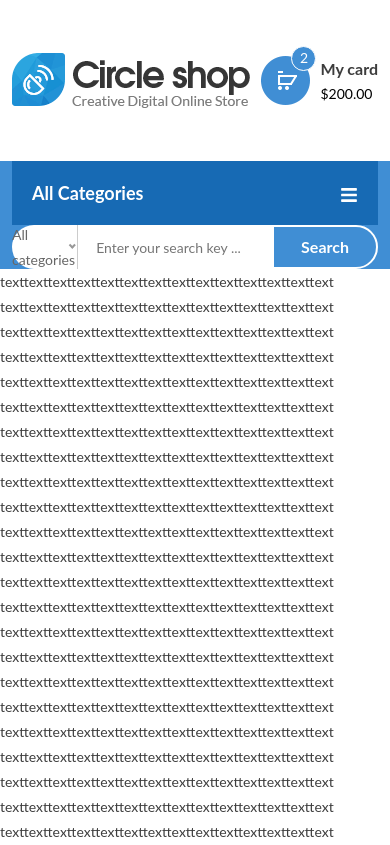
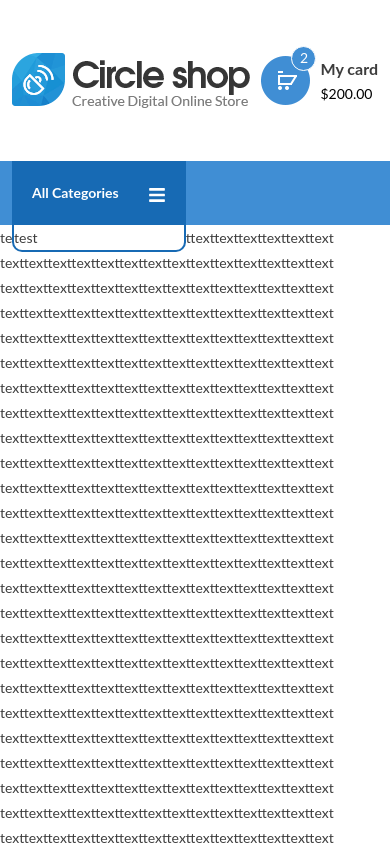
Before and after one commit to gachateam/fe2, a React (Create React App) app in the folder phonestore/: page /test in a window 390 px wide. Shown: the top 845 px of the page. Built offline with nearby package versions, Linux system fonts and the light colour scheme.

Commit message:
:heart: responsive header 50%

```diff
--- a/phonestore/src/App.css
+++ b/phonestore/src/App.css
@@ -126,13 +126,13 @@ ul {
   border-radius: 30px 0 0 30px;
   display: flex;
   align-items: center;
-  width: 22%;
+  flex-basis: 22%;
   justify-content: center;
   position: relative;
   height: 44px;
 }
 
-.top-cat::before {
+.nice-select::before {
   border-bottom: 2px solid #999;
   border-right: 2px solid #999;
   content: "";
@@ -149,13 +149,12 @@ ul {
   width: 5px;
 }
 
-
-.test{
-  display: none;
+.nice-select.open::before{
+  transform: rotate(-135deg);
 }
 
-@media screen and (max-width: 991px) {
-  .test{
-    display: block;
+@media screen and (max-width: 991px){
+  .form-search{
+    display: none;
   }
 }
--- a/phonestore/src/component/Header/Navbar/NavbarElement.js
+++ b/phonestore/src/component/Header/Navbar/NavbarElement.js
@@ -110,6 +110,10 @@ export const BlockcardDropdown = styled.div`
     transition: all 1s;
     z-index: 999;
     transform: ${props => props.show ? 'translateX(0%)' : 'translateX(300%)'};
+
+    @media screen and (max-width: 991px){
+        width: 250%;
+    }
 `
 
 export const BlockcardList = styled.ul`
--- a/phonestore/src/component/Header/Navbar/index.css
+++ b/phonestore/src/component/Header/Navbar/index.css
@@ -24,3 +24,9 @@
     opacity: 1;
   }
 }
+
+@media screen and (max-width: 991px) {
+  .navbar{
+    position: relative;
+  }
+}
--- a/phonestore/src/component/Header/Navbar/index.js
+++ b/phonestore/src/component/Header/Navbar/index.js
@@ -115,10 +115,6 @@ export class NavbarCustom extends React.Component {
         }
     }
 
-    onClick = (e) => {
-        this.setState({ show: !this.state.show })
-    }
-
     List = () => (
         <HeaderMiddleList className="list-100">
             {
--- a/phonestore/src/component/Header/Search/SearchElement.js
+++ b/phonestore/src/component/Header/Search/SearchElement.js
@@ -15,6 +15,16 @@ export const HeaderCategoryToggle = styled.div`
     padding: 10px 20px;
     overflow: hidden;
     justify-content: space-between;
+
+
+
+    @media screen and (max-width: 991px){
+        width: 270px;
+    }
+
+    @media screen and (max-width: 479px){
+        width: 174px;
+    }
 `
 
 export const HeaderCategoryesLink = styled(Link)`
@@ -29,6 +39,10 @@ export const HeaderCategoryesLink = styled(Link)`
     &:hover{
         cursor: pointer;
         color: #FFFFFF;
+    }
+
+    @media screen and (max-width: 479px){
+        font-size: 14px;
     }
 `
 
@@ -96,5 +110,30 @@ export const HeaderSearchButton = styled.button`
     }
 `
 
-export const Test = styled.div`
+export const CategoryMenus = styled.nav`
+    width: 306px;
+    background: #FFFFFF;
+    border-radius: 0 0 10px 10px;
+    border: 2px solid #176ab4;
+    border-top: none;
+    padding: 0;
+    position: absolute;
+    z-index: 9;
+
+    @media screen and (max-width: 991px){
+        width: 270px;
+    }
+
+    @media screen and (max-width: 479px){
+        width: 174px;
+    }
+    @media screen and (min-width: 991px){
+        width: 216px;
+    }
+    @media screen and (min-width: 1200px){
+        width: 261px;
+    }
+    @media screen and (min-width: 1400px){
+        width: 306px;
+    }
 `
--- a/phonestore/src/component/Header/Search/index.js
+++ b/phonestore/src/component/Header/Search/index.js
@@ -4,6 +4,7 @@ import React, { useState } from 'react'
 import { Container, Dropdown, Navbar } from 'react-bootstrap';
 // import { FaBars } from 'react-icons/fa'
 import {
+    CategoryMenus,
     HeaderCategoryesLink,
     HeaderCategoryIcon,
     HeaderCategoryToggle,
@@ -37,8 +38,30 @@ const clickDocument = (e) => {
     }
 }
 
-export const DropdownCategory = () => {
+export class DropdownCategory extends React.Component {
+    constructor() {
+        super()
 
+        this.state = {
+            selected: "All categories"
+        }
+        this.option = [
+            { dataValue: 1, value: 'All categories' },
+            { dataValue: 2, value: 'All categories1' },
+            { dataValue: 3, value: 'All categories2' },
+            { dataValue: 4, value: 'All categories3' },
+            { dataValue: 5, value: 'All categories4' },
+            { dataValue: 6, value: 'All categories5' },
+            { dataValue: 7, value: 'All categories6' },
+        ]
+    }
+
+    setSelectedText(e) {
+        this.setState({ selected: e });
+        document.querySelector('.select-option.nice-select').classList.toggle('open')
+    }
+
+    render() {
         return (
             <HeaderMenu>
                 <div className="col-md-3">
@@ -51,6 +74,9 @@ export const DropdownCategory = () => {
                                 <HeaderCategoryIcon />
                             </div>
                         </HeaderCategoryToggle>
+                        <CategoryMenus className="categorye-menus category-dropdown">
+                            test
+                        </CategoryMenus>
                     </div>
                 </div>
                 <div className="col-md-9">
@@ -124,31 +150,14 @@ export const DropdownCategory = () => {
                                 </select>
                                 <div className="nice-select select-option" tabIndex="0">
                                     <div className="current-select">
-                                    <span className="current" style={{ color: '#666', cursor: 'pointer' }}>All categories</span>
+                                        <span className="current" style={{ color: '#666', cursor: 'pointer' }}>{this.state.selected}</span>
                                     </div>
                                     <ul className="list">
-                                    <HeaderCustomOption data-value="1" className="option selected focus">All categories</HeaderCustomOption>
-                                    <HeaderCustomOption data-value="12" className="option">All categoriestesstetse etsest</HeaderCustomOption>
-                                    <HeaderCustomOption data-value="27" className="option">- - Women </HeaderCustomOption>
-                                    <HeaderCustomOption data-value="30" className="option">- - - - Dresses</HeaderCustomOption>
-                                    <HeaderCustomOption data-value="31" className="option">- - - - Shirts &amp; Blouses</HeaderCustomOption>
-                                    <HeaderCustomOption data-value="32" className="option">- - - - Blazers</HeaderCustomOption>
-                                    <HeaderCustomOption data-value="33" className="option">- - - - Lingerie</HeaderCustomOption>
-                                    <HeaderCustomOption data-value="34" className="option">- - - - Jeans</HeaderCustomOption>
-                                    <HeaderCustomOption data-value="28" className="option">- - Men</HeaderCustomOption>
-                                    <HeaderCustomOption data-value="28" className="option">- - Men</HeaderCustomOption>
-                                    <HeaderCustomOption data-value="28" className="option">- - Men</HeaderCustomOption>
-                                    <HeaderCustomOption data-value="28" className="option">- - Men</HeaderCustomOption>
-                                    <HeaderCustomOption data-value="28" className="option">- - Men</HeaderCustomOption>
-                                    <HeaderCustomOption data-value="28" className="option">- - Men</HeaderCustomOption>
-                                    <HeaderCustomOption data-value="28" className="option">- - Men</HeaderCustomOption>
-                                    <HeaderCustomOption data-value="28" className="option">- - Men</HeaderCustomOption>
-                                    <HeaderCustomOption data-value="28" className="option">- - Men</HeaderCustomOption>
-                                    <HeaderCustomOption data-value="28" className="option">- - Men</HeaderCustomOption>
-                                    <HeaderCustomOption data-value="28" className="option">- - Men</HeaderCustomOption>
-                                    <HeaderCustomOption data-value="28" className="option">- - Men</HeaderCustomOption>
-                                    <HeaderCustomOption data-value="28" className="option">- - Men</HeaderCustomOption>
-                                    <HeaderCustomOption data-value="28" className="option">- - Men</HeaderCustomOption>
+                                        {
+                                            this.option.map((e, i) => (
+                                                <HeaderCustomOption key={i} data-value={e.dataValue} className="option selected focus" onClick={(e) => this.setSelectedText(e.target.textContent)}>{e.value}</HeaderCustomOption>
+                                            ))
+                                        }
                                     </ul>
                                 </div>
                             </div>
@@ -159,8 +168,9 @@ export const DropdownCategory = () => {
                         </form>
                     </div>
                 </div>
-        </HeaderMenu>
+            </HeaderMenu >
         )
+    }
 }
 
 const HeaderMenu = React.forwardRef((props, ref) => (
```
Also changed, not shown: 1 other file (tests, documents, lock files or other folders). Lines whose indentation alone changed are shown as unchanged.
